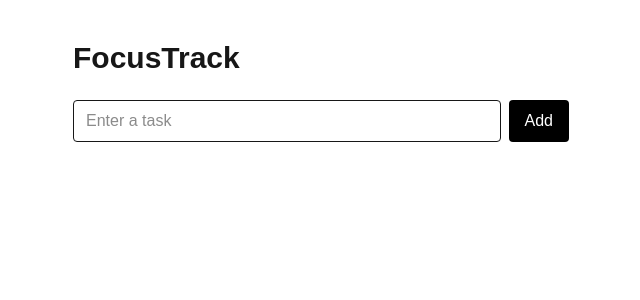
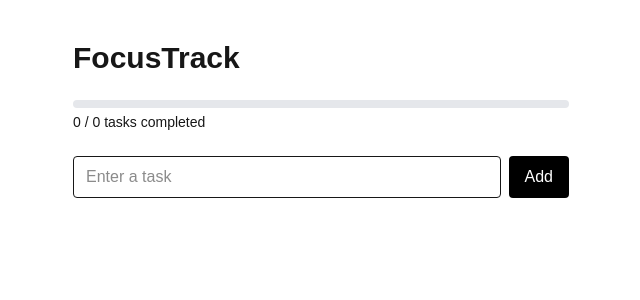
Before and after one commit to addiiiti/FocusTrack, a Next.js app: page / in a window 1280 px wide. Shown: the top 300 px of the page, without its empty margins (319-959 px from the left). Built offline with nearby package versions, Linux system fonts and the light colour scheme.

Commit message:
feat: add task completion progress bar

```diff
--- /dev/null
+++ b/app/components/ProgressBar.tsx
@@ -0,0 +1,22 @@
+type Props = {
+  completed: number;
+  total: number;
+};
+
+export default function ProgressBar({ completed, total }: Props) {
+  const percent = total === 0 ? 0 : (completed / total) * 100;
+
+  return (
+    <div className="mb-6">
+      <div className="h-2 bg-gray-200 rounded">
+        <div
+          className="h-2 bg-green-500 rounded"
+          style={{ width: `${percent}%` }}
+        />
+      </div>
+      <p className="text-sm mt-1">
+        {completed} / {total} tasks completed
+      </p>
+    </div>
+  );
+}
--- a/app/page.tsx
+++ b/app/page.tsx
@@ -3,6 +3,8 @@
 import { useState } from "react";
 import TaskInput from "./components/TaskInput";
 import TaskList from "./components/TaskList";
+import ProgressBar from "./components/ProgressBar";
+
 type Task = {
   id: number;
   title: string;
@@ -10,8 +12,7 @@ type Task = {
 };
 
 export default function Home() {
- const [tasks, setTasks] = useState<Task[]>([]);
-
+  const [tasks, setTasks] = useState<Task[]>([]);
 
   const addTask = (title: string) => {
     const newTask: Task = {
@@ -21,7 +22,6 @@ export default function Home() {
     };
     setTasks([...tasks, newTask]);
   };
-
 
   const toggleTask = (id: number) => {
     setTasks(
@@ -33,11 +33,23 @@ export default function Home() {
     );
   };
 
+  const completedCount = tasks.filter(task => task.completed).length;
+
   return (
     <main className="max-w-xl mx-auto p-10">
       <h1 className="text-3xl font-bold mb-6">FocusTrack</h1>
+
+      <ProgressBar
+        completed={completedCount}
+        total={tasks.length}
+      />
+
       <TaskInput onAdd={addTask} />
 
+      <TaskList
+        tasks={tasks}
+        onToggle={toggleTask}
+      />
     </main>
   );
 }
```
